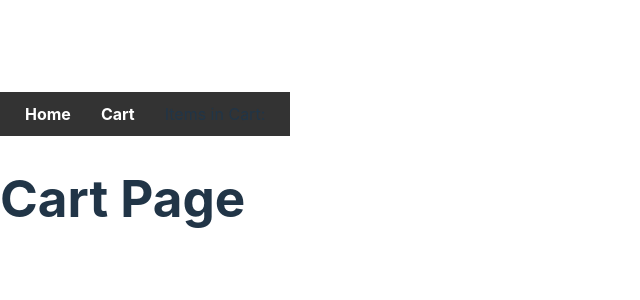
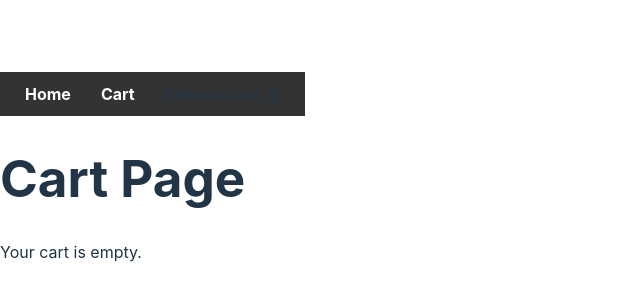
Before and after one commit to ArshPelia/OdinProject-JS, a React (Vite) app in the folder Projects/React-Course/Cart/cart-app/: page /cart in a window 1280 px wide. Shown: the part 224-524 px from the top of the page, without its empty margins (0-640 px from the left). Built offline with nearby package versions, Linux system fonts and the light colour scheme.

Commit message:
added context for cart

```diff
--- a/Projects/React-Course/Cart/cart-app/src/components/Cart.jsx
+++ b/Projects/React-Course/Cart/cart-app/src/components/Cart.jsx
@@ -1,12 +1,30 @@
+import React from "react";
 import { Link } from "react-router-dom";
+import { useCart } from "./Context/CartContext";
 
 const Cart = () => {
-    return(
-        <div id="container">
-            <h1>Cart Page</h1>
-            {/* <Link to="/">Click here to go back</Link> */}
-        </div>
-    )
-}
+  const { cartItems, removeFromCart } = useCart();
 
-export default Cart
+  return (
+    <div id="container">
+      <h1>Cart Page</h1>
+
+      {cartItems.length === 0 ? (
+        <p>Your cart is empty.</p>
+      ) : (
+        <ul>
+          {cartItems.map((item) => (
+            <li key={item.id}>
+              {item.title} - ${item.price}
+              <button onClick={() => removeFromCart(item.id)}>Remove</button>
+            </li>
+          ))}
+        </ul>
+      )}
+
+      {/* <Link to="/">Click here to go back</Link> */}
+    </div>
+  );
+};
+
+export default Cart;
--- /dev/null
+++ b/Projects/React-Course/Cart/cart-app/src/components/Context/CartContext.jsx
@@ -0,0 +1,26 @@
+import React, { createContext, useContext, useState } from "react";
+
+const CartContext = createContext();
+
+export const useCart = () => {
+  return useContext(CartContext);
+};
+
+export const CartProvider = ({ children }) => {
+  const [cartItems, setCartItems] = useState([]);
+
+  const addToCart = (item) => {
+    setCartItems([...cartItems, item]);
+  };
+
+  const removeFromCart = (itemId) => {
+    const updatedCart = cartItems.filter((item) => item.id !== itemId);
+    setCartItems(updatedCart);
+  };
+
+  return (
+    <CartContext.Provider value={{ cartItems, addToCart, removeFromCart }}>
+      {children}
+    </CartContext.Provider>
+  );
+};
--- a/Projects/React-Course/Cart/cart-app/src/components/Nav.jsx
+++ b/Projects/React-Course/Cart/cart-app/src/components/Nav.jsx
@@ -1,6 +1,9 @@
+import React from "react";
 import { Link } from "react-router-dom";
+import { useCart } from "./Context/CartContext";
 
-const Nav = ({ itemsInCart }) => {
+const Nav = () => {
+  const { cartItems } = useCart();
 
   return (
     <nav style={navStyle}>
@@ -12,7 +15,7 @@ const Nav = ({ itemsInCart }) => {
           <Link to="cart" style={linkStyle}>Cart</Link>
         </li>
         <li style={liStyle}>
-          Items in Cart: {itemsInCart}
+          Items in Cart: {cartItems.length}
         </li>
       </ul>
     </nav>
--- a/Projects/React-Course/Cart/cart-app/src/components/Product.jsx
+++ b/Projects/React-Course/Cart/cart-app/src/components/Product.jsx
@@ -1,9 +1,17 @@
-import React,  {useState} from "react";
-import '../styles/product.css'
+import React from "react";
+import { useCart } from "./Context/CartContext";
+import '../styles/product.css';
 
+const Product = ({ id, title, price, image }) => {
+  const { addToCart } = useCart();
 
-const Product = ({title, price, image}) => {
-    return(
+  const handleAddToCart = () => {
+    console.log("adding to cart")
+    // Assuming your product data has an 'id' property
+    addToCart({ id, title, price, image, quantity: 1 });
+  };
+
+  return (
     <article className='product__item'>
       <div className='product__item-image'>
         <img src={image} alt={title} />
@@ -12,10 +20,10 @@ const Product = ({title, price, image}) => {
       <h3>{title}</h3>
       <h4>Price: {price}</h4>
       <label htmlFor="items">Amount: </label>
-                <input type="num" id="items"/>
-                <button>Add to Cart</button>
+      <input type="num" id="items" />
+      <button onClick={handleAddToCart}>Add to Cart</button>
     </article>
   );
-}
+};
 
-export default Product
+export default Product;
```
Also changed, not shown: Projects/React-Course/Cart/cart-app/src/main.jsx (+5 -2 lines). Lines whose indentation alone changed are shown as unchanged.
